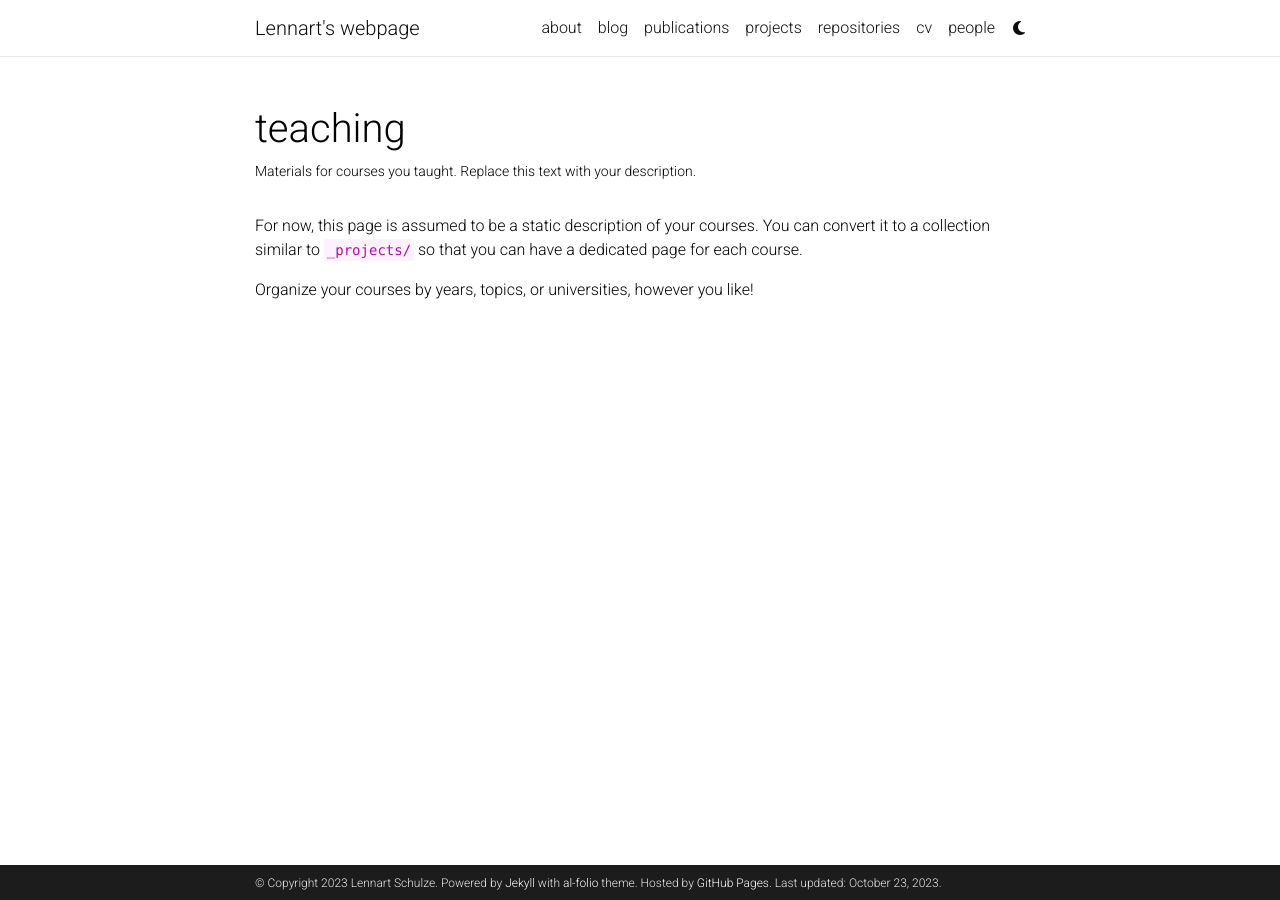
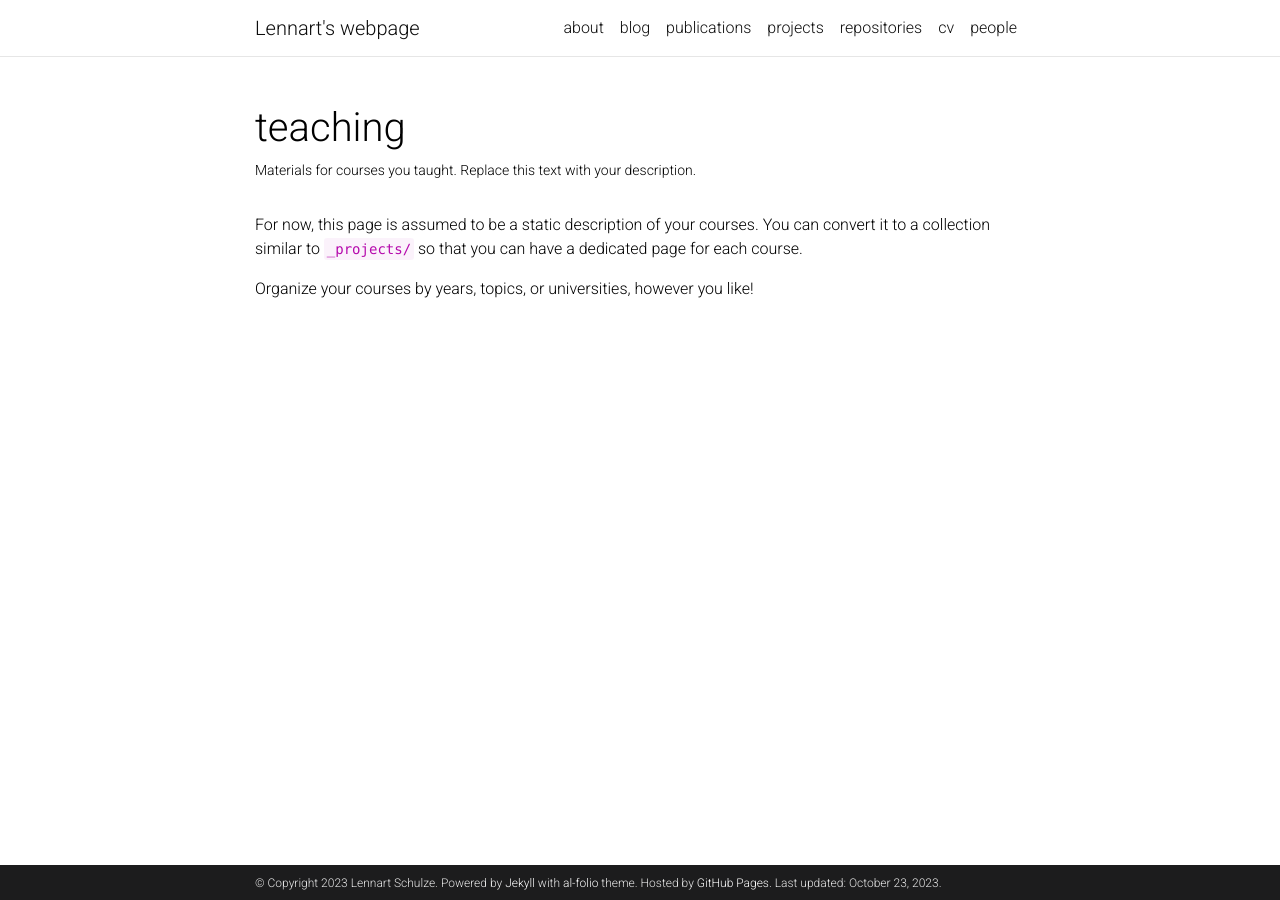
Before and after one commit to lenn-arts/lenn-arts.github.io, a Jekyll site: the page built from _pages/teaching.md, in a window 1280 px wide. Built offline with Jekyll 4.4.1, drawn with Linux system fonts in a browser that asks for light colours; comment, search, counter and statistics services are not loaded; a style sheet for code colours, icons or effects is not loaded.

Commit message:
Update _config.yml

```diff
--- a/_config.yml
+++ b/_config.yml
@@ -40,7 +40,7 @@
 # will use title and url fields
 # Take a look to https://github.com/jekyll/jekyll-feed for more customization
 
-rss_icon: true
+rss_icon: false
 
 # -----------------------------------------------------------------------------
 # Layout
@@ -104,7 +104,6 @@
 
 contact_note: >
   E-Mail is the best way to reach me.
-  You can even add a little note about which of these is the best way to reach you.
 
 # -----------------------------------------------------------------------------
 # Analytics and search engine verification
@@ -363,15 +362,15 @@
 enable_bing_verification:   false  # enables bing site verification
 enable_masonry:             true   # enables automatic project cards arrangement
 enable_math:                true   # enables math typesetting (uses MathJax)
-enable_tooltips:            false  # enables automatic tooltip links generated
+enable_tooltips:            true  # enables automatic tooltip links generated
                                    # for each section titles on pages and posts
-enable_darkmode:            true   # enables switching between light/dark modes
-enable_navbar_social:       false  # enables displaying social links in the
+enable_darkmode:            false   # enables switching between light/dark modes
+enable_navbar_social:       true  # enables displaying social links in the
                                    # navbar on the about page
 enable_project_categories:  true   # enables categorization of projects into
                                    # multiple categories
 enable_medium_zoom:         true   # enables image zoom feature (as on medium.com)
-enable_progressbar:         true   # enables a horizontal progress bar linked to the vertical scroll position
+enable_progressbar:         false   # enables a horizontal progress bar linked to the vertical scroll position
 
 # -----------------------------------------------------------------------------
 # Library versions
```
